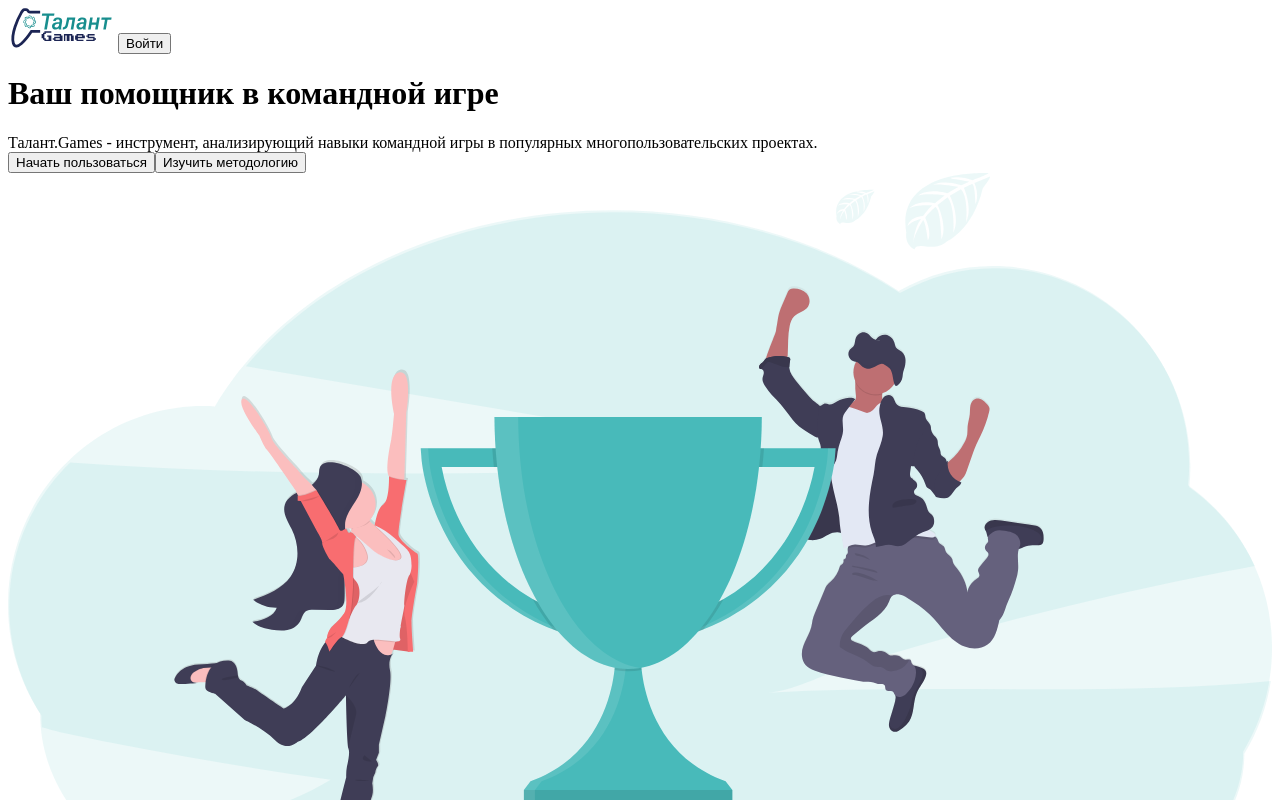
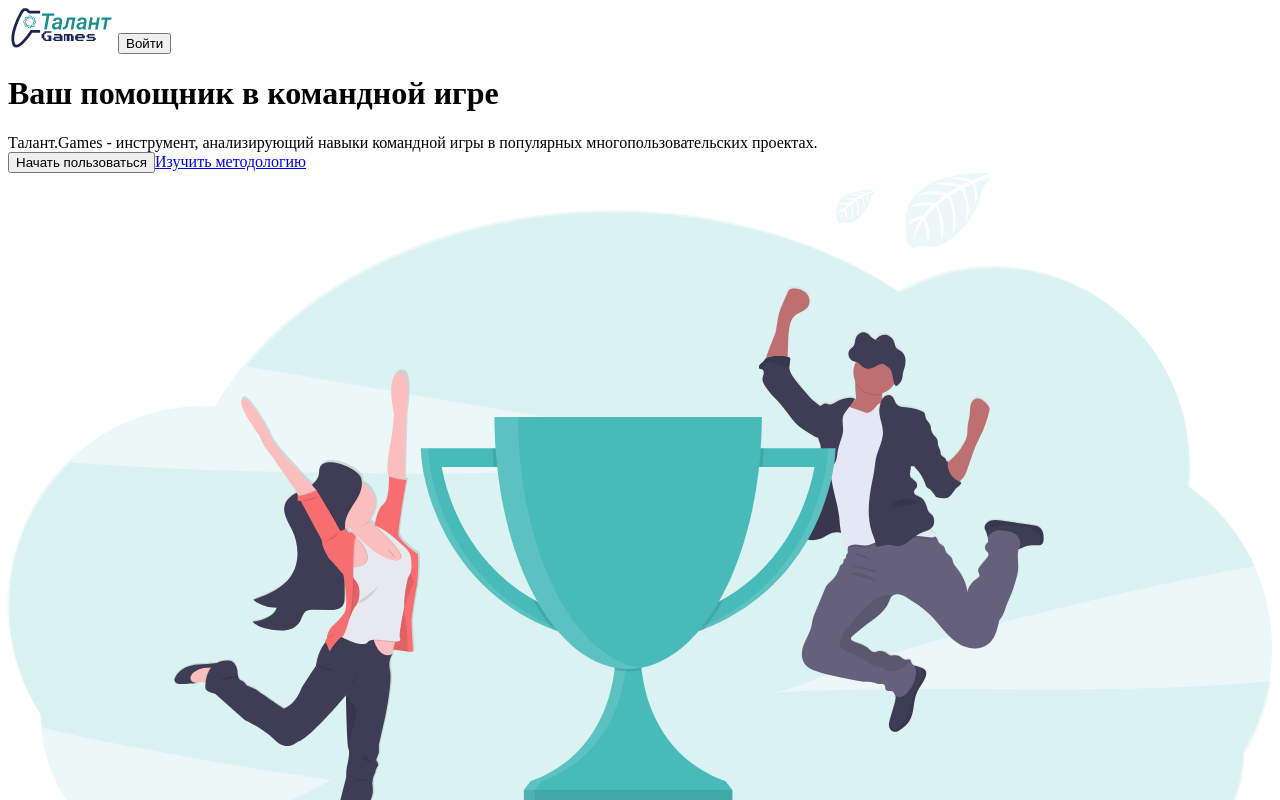
Before and after one commit to frake23/talent-games, a Next.js app: page / in a window 1280 px wide. Shown: the top 800 px of the page. Built offline with nearby package versions, Linux system fonts and the light colour scheme.

Commit message:
refactoring

```diff
--- a/components/landing/IntroSection.tsx
+++ b/components/landing/IntroSection.tsx
@@ -2,8 +2,10 @@ import React from 'react';
 import TWContainer from "../tailwind/TWContainer";
 import TWRowGrid from "../tailwind/TWRowGrid";
 import TWButton from "../tailwind/TWButton";
+import {useRouter} from "next/router";
 
 const IntroSection = () => {
+    const router = useRouter();
     return (
         <div className="py-40">
             <TWContainer>
@@ -21,13 +23,21 @@ const IntroSection = () => {
                             color={'emerald'}
                             size={'big'}
                             className="lg:col-span-4 lg:col-start-3"
+                            onClick={()=>{
+                                fetch('http://localhost/api/auth/login/talent/', {redirect: 'manual'})
+                                    .then((res) => {
+                                        router.push(res.url)
+                                    })
+                            }}
                         >
                             Начать пользоваться
                         </TWButton>
+
                         <TWButton
                             color={'blue-dark'}
                             size={'big'}
                             className="lg:col-span-4"
+                            href="https://docs.google.com/document/d/1IwWm6Q8i1KKtXixOBLRHGdVFGnyyXB4gWyGjBzeGcQU/edit#heading=h.tvmaq5m29558"
                         >
                             Изучить методологию
                         </TWButton>
--- a/components/landing/OutroSection.tsx
+++ b/components/landing/OutroSection.tsx
@@ -3,8 +3,11 @@ import TWContainer from "../tailwind/TWContainer";
 import TWRowGrid from "../tailwind/TWRowGrid";
 import TWButton from "../tailwind/TWButton";
 import Leaderboard from "./Leaderboard";
+import {useRouter} from "next/router";
 
 const OutroSection = () => {
+    const router = useRouter();
+
     return (
         <div className="py-32 bg-white">
             <TWContainer>
@@ -28,7 +31,14 @@ const OutroSection = () => {
                         <TWButton
                             color={'emerald'}
                             size={'big'}
-                            className="lg:col-span-4 lg:col-start-5">
+                            className="lg:col-span-4 lg:col-start-5"
+                            onClick={()=>{
+                                fetch('http://localhost/api/auth/login/talent/', {redirect: 'manual'})
+                                    .then((res) => {
+                                        router.push(res.url)
+                                    })
+                            }}
+                        >
                             Начать пользоваться
                         </TWButton>
                     </TWRowGrid>
--- a/components/tailwind/TWButton.tsx
+++ b/components/tailwind/TWButton.tsx
@@ -5,14 +5,12 @@ interface TWButtonProps {
     size: 'default' | 'big',
     onClick?: MouseEventHandler,
     className?: string,
-    children: string
+    children: string,
+    href?: "string"
 }
 
-const TWButton = ({color, size, children, className, onClick}: TWButtonProps) => {
-    return (
-        <button
-            onClick={onClick}
-            className={`
+const TWButton = ({color, size, children, className, onClick, href}: TWButtonProps) => {
+    const classes = `
                     px-4
                     ${size === 'default' ? 'py-2.5 text-body2': 'py-4 text-subtitle1'}
                     bg-${color} hover:bg-${color}-hover transition-colors
@@ -20,10 +18,27 @@ const TWButton = ({color, size, children, className, onClick}: TWButtonProps) =>
                     text-white
                     ${className ?? ''}
                     rounded-full
+                `
+    return (
+        !href
+            ?
+            <button
+                onClick={onClick}
+                className={classes}
+            >
+                {children}
+            </button>
+            :
+            <a
+                href={href}
+                onClick={onClick}
+                className={`
+                    ${classes}
+                    cursor-pointer
                 `}
             >
                 {children}
-        </button>
+            </a>
     )
 }
 
```
Lines whose indentation alone changed are shown as unchanged.
